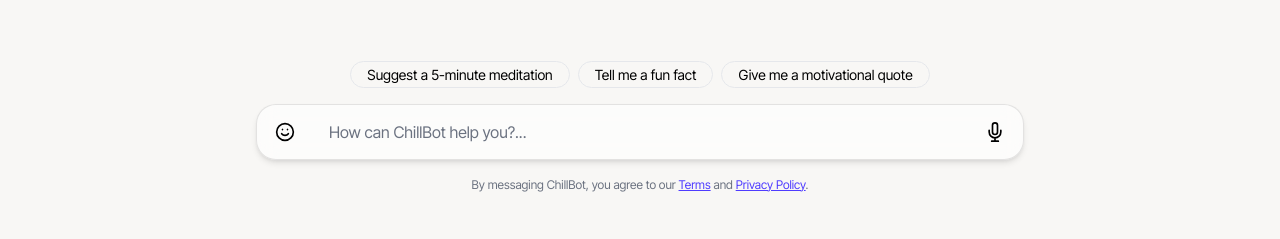
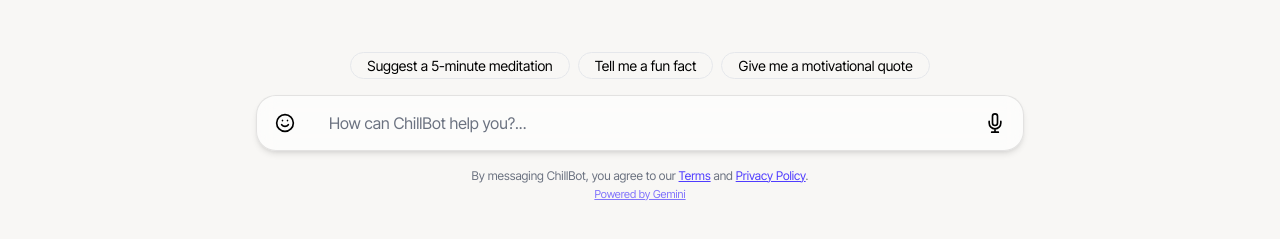
Before and after one commit to IviweBooi/ChillBot, a website: page index.html in a window 1280 px wide. Shown: the part 399-638 px from the top of the page. Drawn offline with Linux system fonts and the light colour scheme; a web font is replaced by a local one.

Commit message:
ui updated

```diff
--- a/css/mainContent.css
+++ b/css/mainContent.css
@@ -308,6 +308,12 @@
     cursor: pointer;
 }
 
+.attribution {
+    font-size: 11px;
+    opacity: 0.7;
+    text-decoration: none; /* Ensure it's not underlined */
+}
+
 @keyframes typing {
     0%, 80%, 100% { transform: scale(0); }
     40% { transform: scale(1.0); }
--- a/index.html
+++ b/index.html
@@ -76,7 +76,7 @@
                         <img src="assets/icons/arrow-up.svg" alt="Send Message">
                     </button>
                 </div>
-                <p>By messaging ChillBot, you agree to our <span>Terms</span> and <span>Privacy Policy</span>.</p>
+                <p>By messaging ChillBot, you agree to our <span>Terms</span> and <span>Privacy Policy</span>.<br><span class="attribution">Powered by Gemini</span></p>
             </div>
         </div>
     </main>
--- a/js/main.js
+++ b/js/main.js
@@ -341,6 +341,7 @@
             }
         }
 
+        /* Shooting Star Class */
         class ShootingStar {
             constructor() {
                 this.reset();
@@ -369,7 +370,7 @@
                     }
                 }
             }
-
+            /* drawing shooting stars */
             draw() {
                 if (this.active) {
                     const gradient = ctx.createLinearGradient(this.x, this.y, this.x + this.len, this.y - this.len);
```
